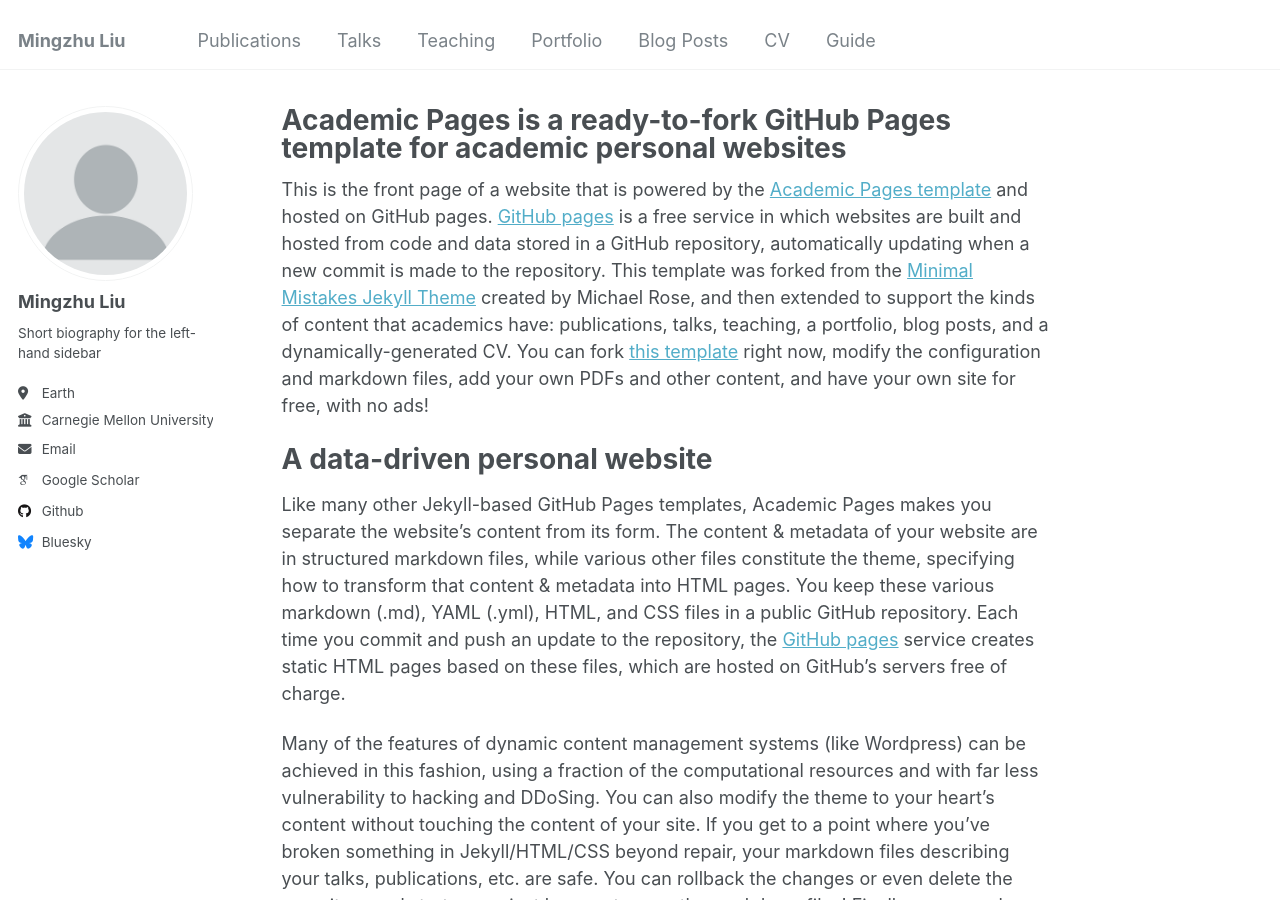
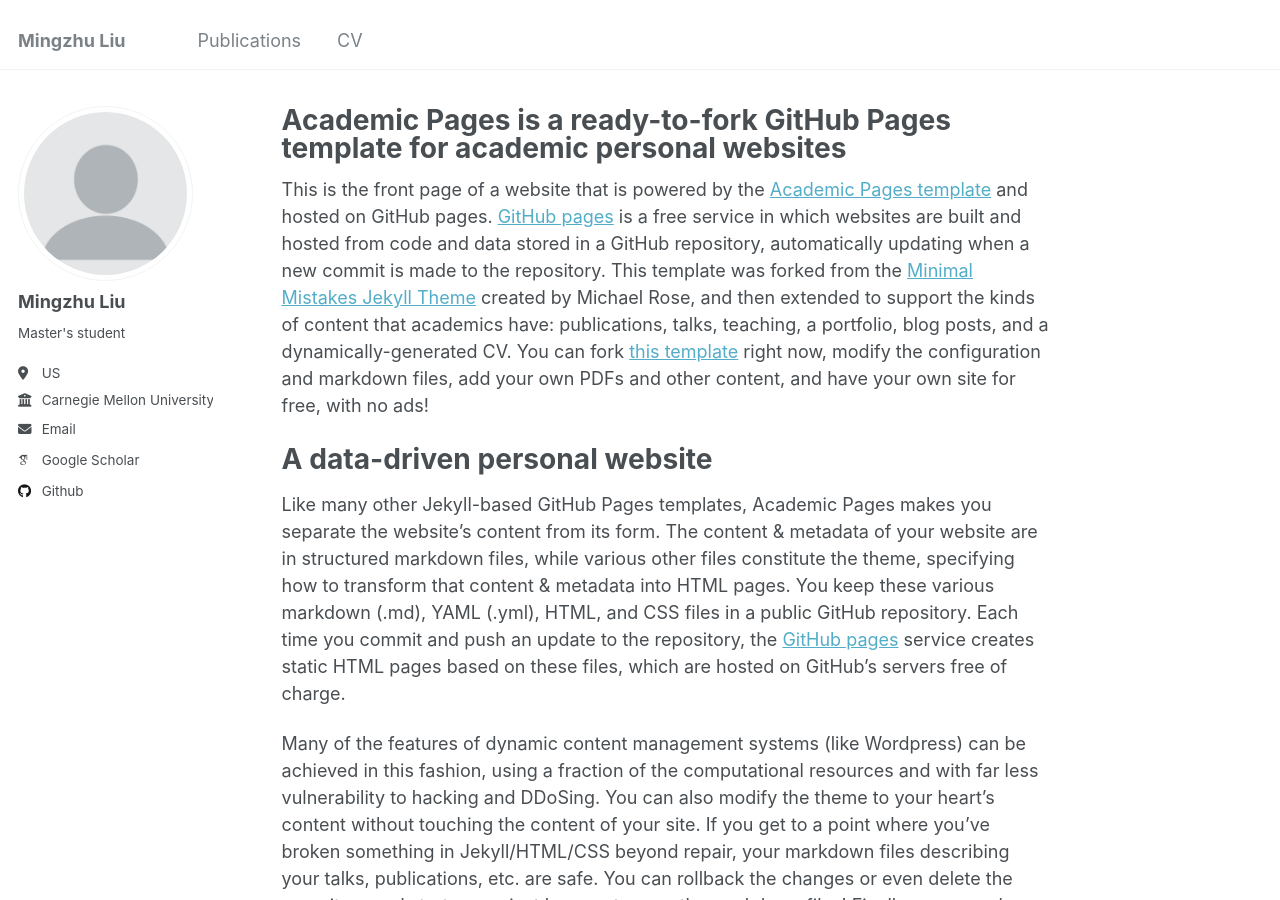
Before and after one commit to Ilovecodingforever/Ilovecodingforever.github.io, a Jekyll site: the page built from _pages/about.md, in a window 1280 px wide and 900 px high. Built offline with Jekyll 4.4.1, drawn with Linux system fonts in a browser that asks for light colours; some web fonts are replaced.

Commit message:
link name

```diff
--- a/_config.yml
+++ b/_config.yml
@@ -24,8 +24,8 @@ author:
   avatar           : "profile.png"
   name             : "Mingzhu Liu"
   pronouns         : # example: "she/her"
-  bio              : "Short biography for the left-hand sidebar"
-  location         : "Earth"
+  bio              : "Master's student"
+  location         : "US"
   employer         : "Carnegie Mellon University"
   uri              : # URL
   email            : "mingzhul@andrew.cmu.edu"
@@ -49,7 +49,7 @@ author:
   stackoverflow    : # User number or user number and name (i.e., use "1" or "1/jeff-atwood")
 
   # Social media
-  bluesky          : "bsky.app" # Replace this with you Bluesky username
+  bluesky          : # "bsky.app" # Replace this with you Bluesky username
   facebook         : # Username
   flickr           : # Username
   foursquare       : # Username
@@ -76,8 +76,8 @@ author:
 
 # Publication Category - The following the list of publication categories and their headings
 publication_category:
-  books:
-    title: 'Books'
+  # books:
+  #   title: 'Books'
   manuscripts:
     title: 'Journal Articles'
   conferences:
```
Also changed, not shown: _data/navigation.yml (+10 -10 lines).
